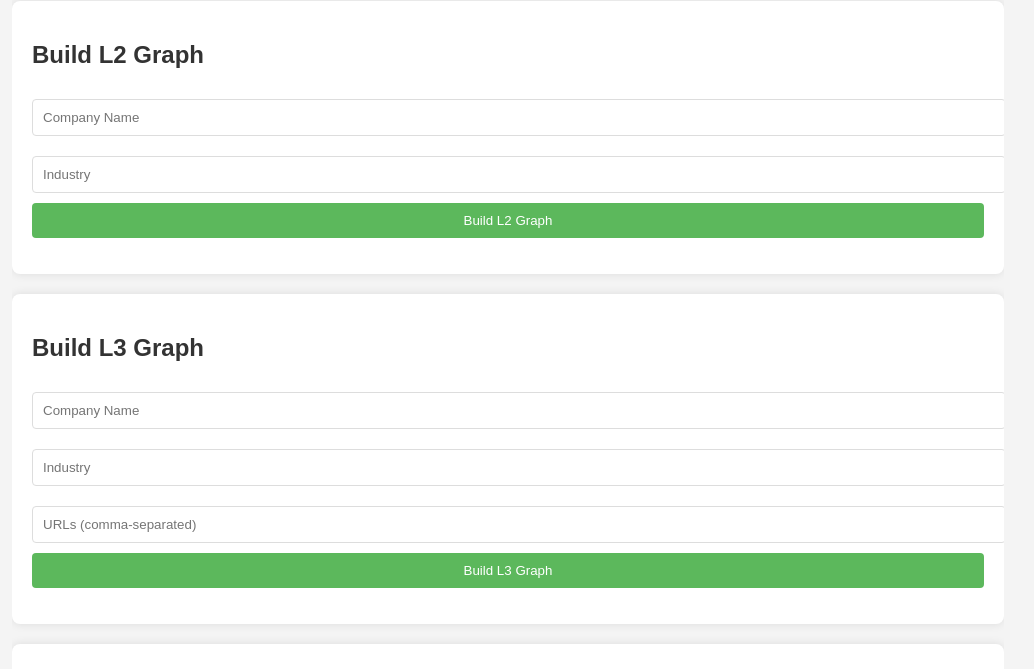
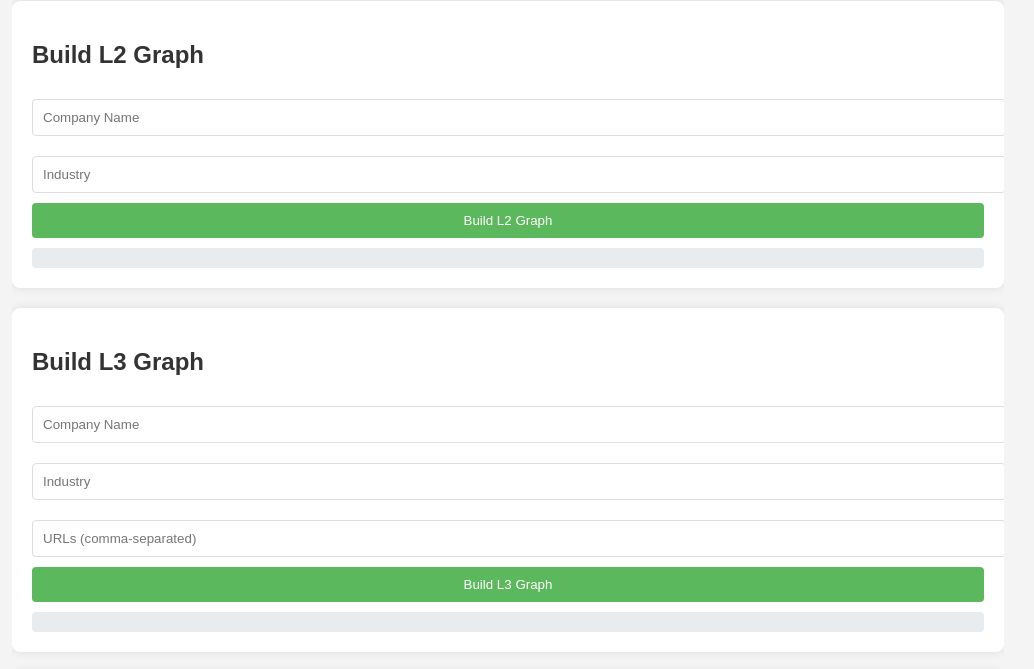
Before and after one commit to joshwa71/PrivacyLabs_frontend, a plain HTML site: page index.html in a window 1280 px wide. Shown: the part 99-768 px from the top of the page, without its empty margins (132-1166 px from the left). Drawn offline with Linux system fonts and the light colour scheme.

```diff
--- a/index.html
+++ b/index.html
@@ -16,7 +16,7 @@
             <input type="text" id="l2-company" placeholder="Company Name">
             <input type="text" id="l2-industry" placeholder="Industry">
             <button onclick="sendBuildL2Request()">Build L2 Graph</button>
-            <p id="l2-response"></p>
+            <div id="l2-response" class="response"></div>
         </section>
 
         <!-- Build L3 Graph Section -->
@@ -26,7 +26,7 @@
             <input type="text" id="l3-industry" placeholder="Industry">
             <input type="text" id="l3-urls" placeholder="URLs (comma-separated)">
             <button onclick="sendBuildL3Request()">Build L3 Graph</button>
-            <p id="l3-response"></p>
+            <div id="l3-response" class="response"></div>
         </section>
 
         <!-- Compare Terms Section -->
@@ -38,7 +38,7 @@
             <input type="text" id="industry2" placeholder="Industry 2">
             <input type="text" id="term" placeholder="Term to Compare">
             <button onclick="sendCompareRequest()">Compare Terms</button>
-            <p id="compare-response"></p>
+            <div id="compare-response" class="response"></div>
         </section>
 
         <!-- Query Graph Section -->
@@ -50,7 +50,7 @@
             <input type="text" id="query-query" placeholder="Query">
             <input type="text" id="query-mode" placeholder="Mode">
             <button onclick="sendQueryRequest()">Query Graph</button>
-            <p id="query-response"></p>
+            <div id="query-response" class="response"></div>
         </section>
     </div>
 
--- a/styles.css
+++ b/styles.css
@@ -48,6 +48,10 @@ button:hover {
     background-color: #4cae4c;
 }
 
-p {
-    color: #28a745;
+.response {
+    margin-top: 10px;
+    padding: 10px;
+    background-color: #e9ecef;
+    border-radius: 4px;
+    color: #495057;
 }
```
